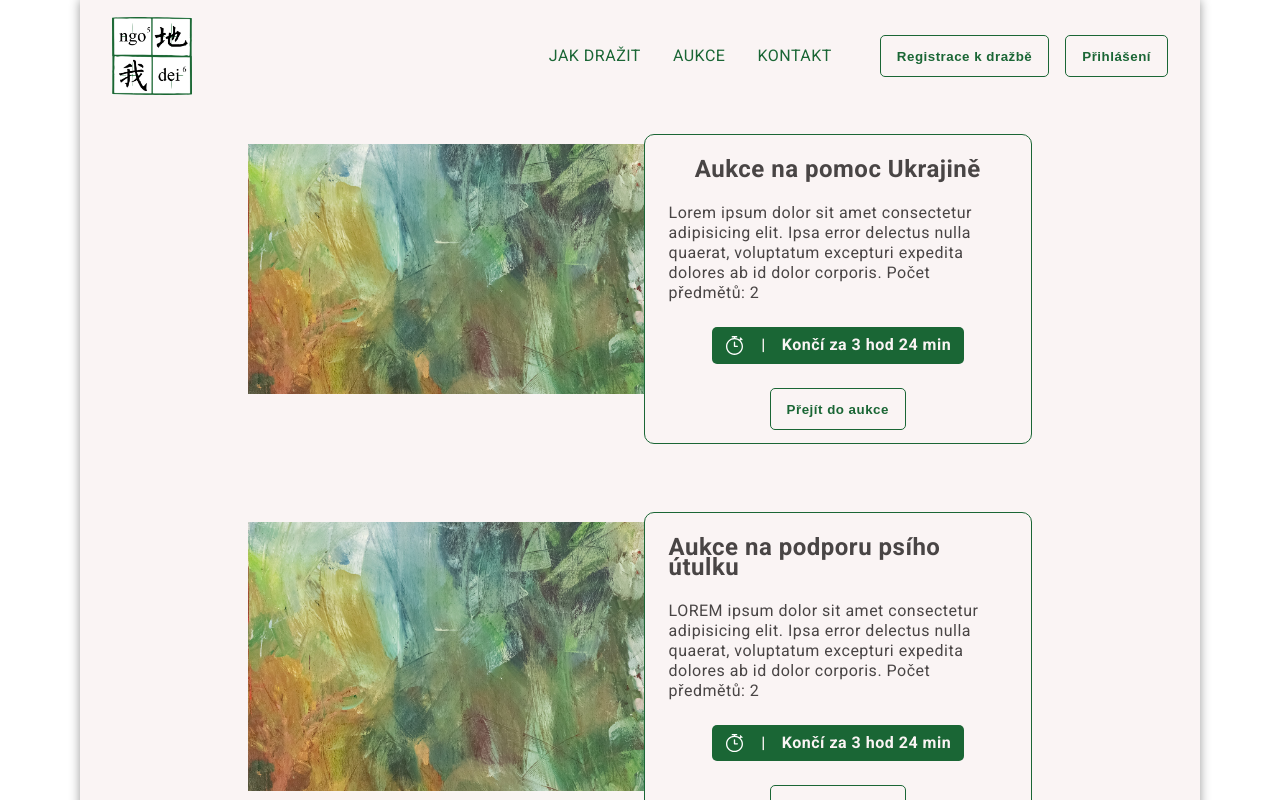
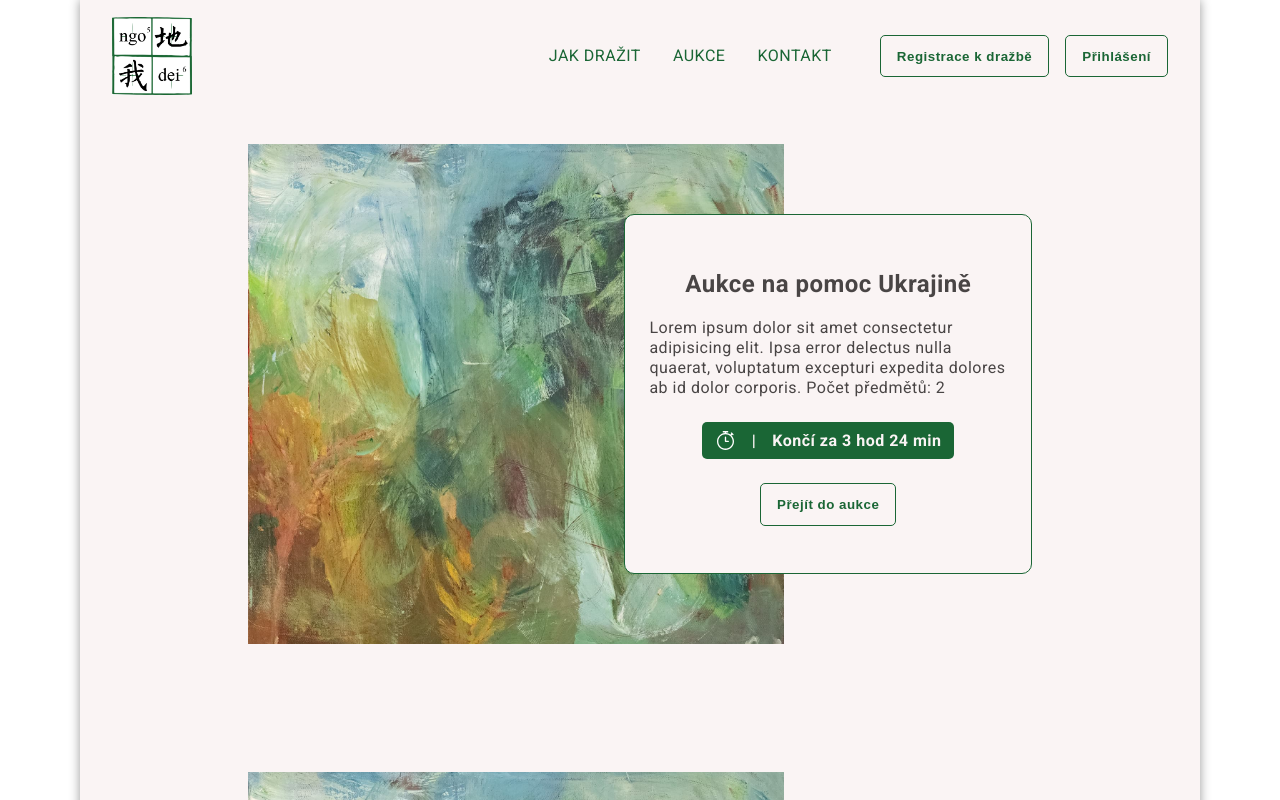
Before and after one commit to nazuzunana/dobrocinne-aukce, a React app: page /AuctionList in a window 1280 px wide. Shown: the top 800 px of the page. Built offline with nearby package versions, Linux system fonts and the light colour scheme.

Commit message:
vratenie pixelov v zozname aukcii, responzivita funkcna

```diff
--- a/src/AuctionList/index.jsx
+++ b/src/AuctionList/index.jsx
@@ -15,7 +15,7 @@ const auctions = [
   },
 
   {
-    img: imageRadojcic,
+    img: '',
     title: 'Aukce na podporu psího útulku',
     description:
       'LOREM ipsum dolor sit amet consectetur adipisicing elit. Ipsa error delectus nulla quaerat, voluptatum excepturi expedita dolores ab id dolor corporis. Počet předmětů: 2',
@@ -33,7 +33,7 @@ const Auction = ({ img, title, description }) => (
         <div className="auction__description">{description}</div>
         <div className="auction__timer">
           <img className="icon__timer" src={timer} />
-          <div className="vertical__line">
+          <div>
             <p>|</p>
           </div>
           <p>Končí za 3 hod 24 min</p>
--- a/src/AuctionList/style.css
+++ b/src/AuctionList/style.css
@@ -42,14 +42,6 @@
   gap: 1rem;
   width: fit-content;
 }
-
-/* .vertical__line {
-  border: 0.1rem solid var(--white);
-  height: 0.9rem;
-  margin-top: 2px;
-} */
-
-/*ešte tá čiarka nech nie je tak výrazná */
 
 .auction__enter {
   padding: 0.8rem 1rem 0.8rem 1rem;
@@ -109,9 +101,12 @@
   }
 
   .auction__img {
-    width: 60%;
-    height: auto;
+    width: 600px;
+    height: 500px;
   }
+
+  /*  width: 60%;
+    height: auto; */
 
   .auction__copy {
     display: flex;
@@ -120,9 +115,10 @@
   .auction__content {
     display: flex;
     flex-direction: column;
-    width: 50%;
-    margin-left: -70px;
-    margin-bottom: -50px;
+    width: 450px;
+    height: 360px;
+    margin-left: -10rem;
+    margin-top: 4.375rem;
   }
 
   @media (min-width: 1200px) {
```
Also changed, not shown: src/AuctionList/img/Radojcic_zahrada_1.jpg, src/Home/img/Pristav_1.jpg.
